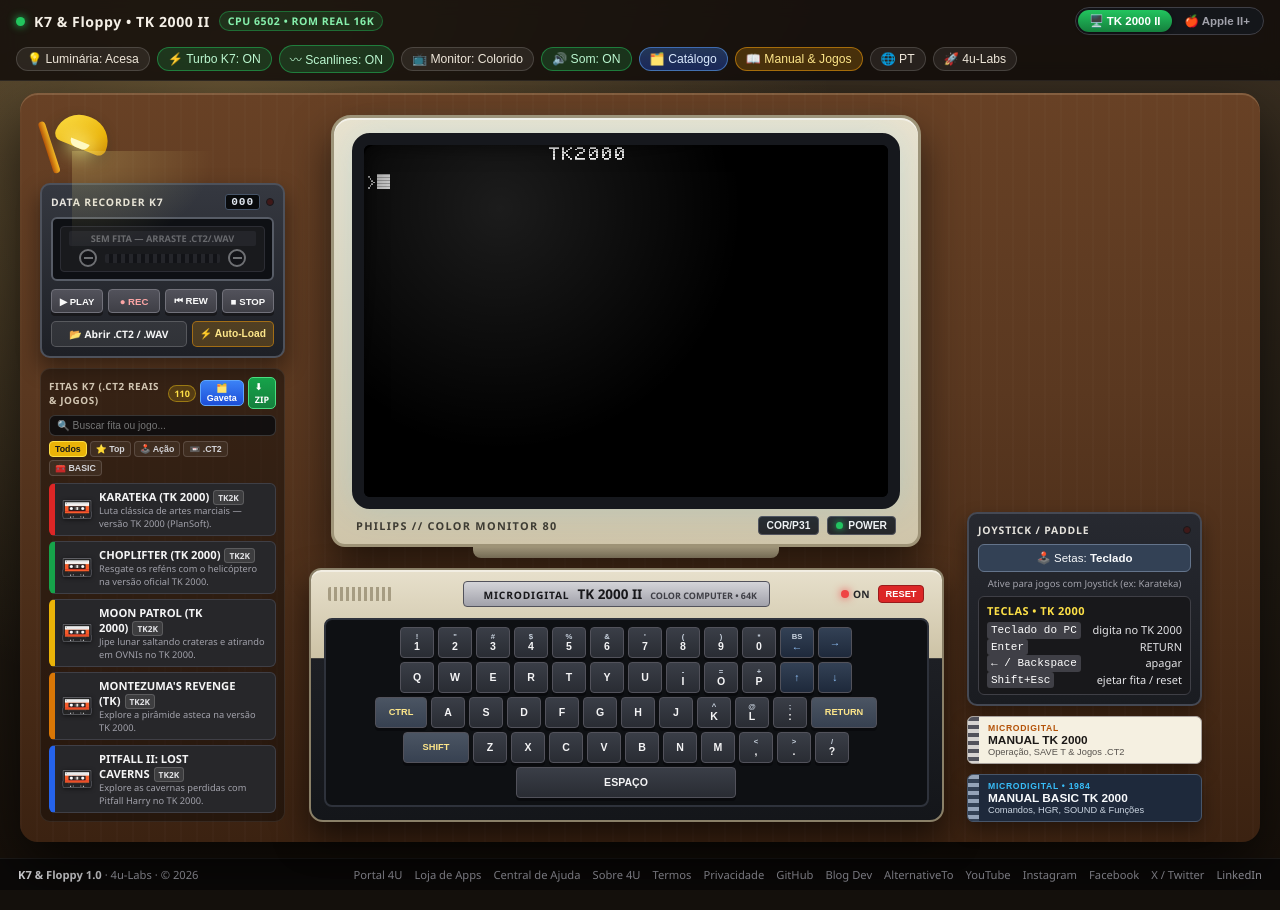
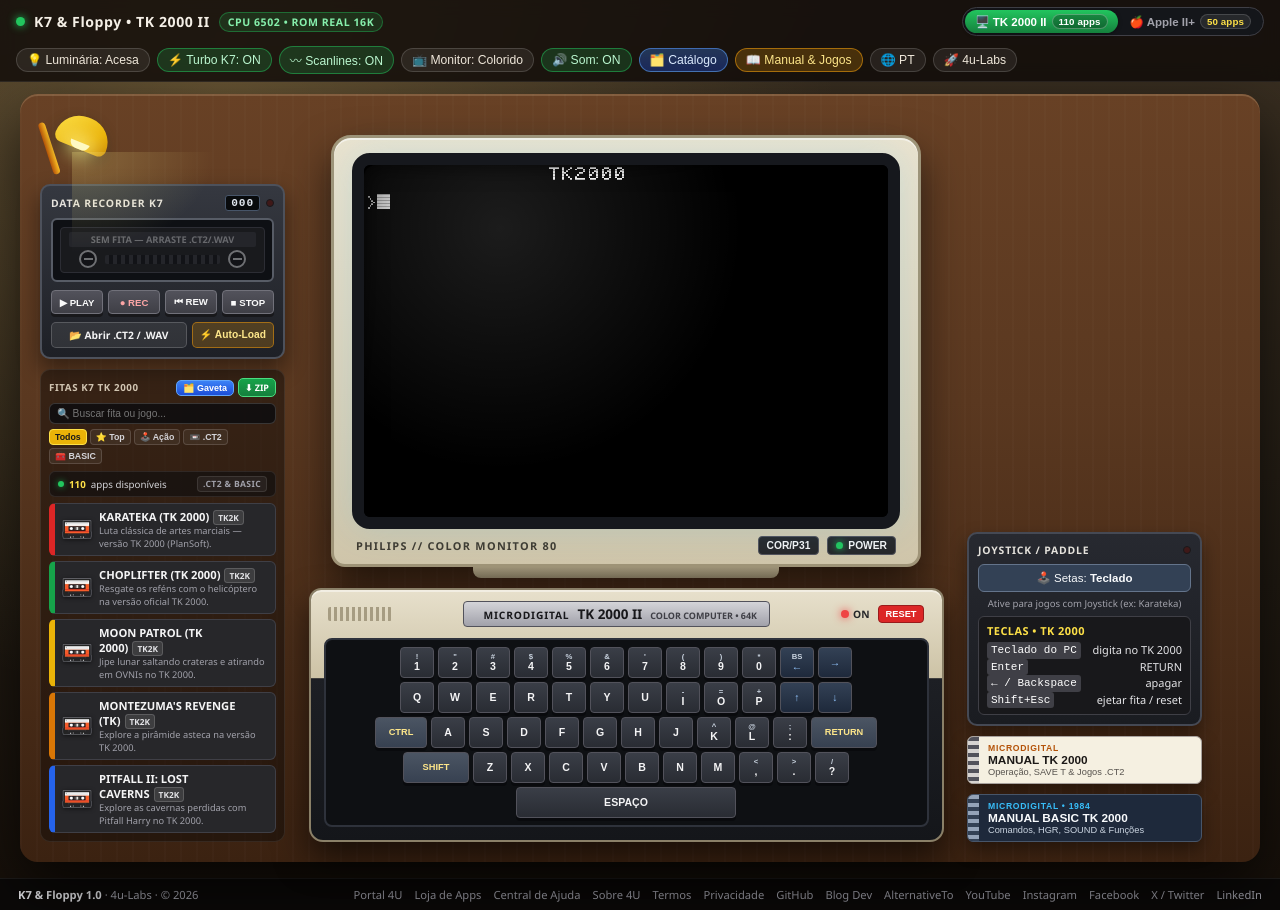
Before and after one commit to 4u-Labs/k7floppy, a website with bundled scripts: page index.html in a window 1280 px wide. Built offline with nearby package versions, Linux system fonts and the light colour scheme; files whose address does not match are found by name.

Commit message:
Show clear app count pills in switcher and rack stats bar for TK 2000 and Apple II+

```diff
--- a/index.html
+++ b/index.html
@@ -73,11 +73,11 @@
         <span class="badge" id="engine-badge">CPU 6502 • ROM REAL 16K</span>
       </div>
       <div class="machine-switcher" role="group" aria-label="Alternar computador">
-        <button id="btn-mode-tk2000" class="machine-switch-btn active" title="Usar Microdigital TK 2000 II (Gravador K7 e fitas)">
-          🖥️ TK 2000 II
+        <button id="btn-mode-tk2000" class="machine-switch-btn active" title="Usar Microdigital TK 2000 II (110 apps em fita K7)">
+          🖥️ TK 2000 II <span class="machine-count-pill" id="tk-switch-count">110 apps</span>
         </button>
-        <button id="btn-mode-apple2" class="machine-switch-btn" title="Usar Apple II+ (Drive Disk II e disquetes .DSK)">
-          🍎 Apple II+
+        <button id="btn-mode-apple2" class="machine-switch-btn" title="Usar Apple II+ (50 apps em disquete .DSK)">
+          🍎 Apple II+ <span class="machine-count-pill" id="a2-switch-count">50 apps</span>
         </button>
       </div>
       <div class="topbar-actions">
@@ -165,7 +165,6 @@
             <div class="rack-header-row">
               <div class="rack-title" id="tape-rack-title">FITAS K7 TK 2000</div>
               <div class="rack-header-actions">
-                <span class="rack-count-badge" id="tape-count-badge">110</span>
                 <button type="button" id="btn-open-tape-catalog" class="rack-catalog-btn" title="Abrir Gaveta Visual de Fitas K7 em tela cheia">🗂️ Gaveta</button>
                 <a href="https://github.com/4u-Labs/k7floppy/releases/download/v1.0.0/tk2000.zip" target="_blank" rel="noopener noreferrer" class="rack-zip-link" title="Baixar pacote completo tk2000.zip (1,5 MB) hospedado no GitHub Releases">⬇ ZIP</a>
               </div>
@@ -179,6 +178,10 @@
                 <button type="button" class="rack-pill" data-cat="ct2">📼 .CT2</button>
                 <button type="button" class="rack-pill" data-cat="apps">🧰 BASIC</button>
               </div>
+            </div>
+            <div class="rack-stats-bar" id="tape-stats-bar" aria-live="polite">
+              <span class="rack-stats-main"><span class="rack-stats-dot"></span><strong id="tape-count-badge">110</strong> <span id="tape-stats-label">apps disponíveis</span></span>
+              <span class="rack-stats-tag">.CT2 &amp; BASIC</span>
             </div>
             <div id="tape-rack" class="tape-rack"></div>
           </section>
@@ -212,9 +215,8 @@
           <!-- Pilha de Disquetes 5¼" Apple II -->
           <section class="media-rack" id="floppy-rack-section">
             <div class="rack-header-row">
-              <div class="rack-title" id="floppy-rack-title">DISQUETES 5¼" APPLE II</div>
+              <div class="rack-title" id="floppy-rack-title">DISQUETES APPLE II</div>
               <div class="rack-header-actions">
-                <span class="rack-count-badge" id="floppy-count-badge">50</span>
                 <button type="button" id="btn-open-floppy-catalog" class="rack-catalog-btn" title="Abrir Caixa Visual de Disquetes 5¼&quot; em tela cheia">🗂️ Caixa</button>
                 <a href="https://github.com/4u-Labs/k7floppy/releases/download/v1.0.0/appleii.zip" target="_blank" rel="noopener noreferrer" class="rack-zip-link" title="Baixar pacote completo appleii.zip (2,1 MB) hospedado no GitHub Releases">⬇ ZIP</a>
               </div>
@@ -228,6 +230,10 @@
                 <button type="button" class="rack-pill" data-cat="adventure">🏰 Aventura</button>
                 <button type="button" class="rack-pill" data-cat="pack">📦 Packs</button>
               </div>
+            </div>
+            <div class="rack-stats-bar" id="floppy-stats-bar" aria-live="polite">
+              <span class="rack-stats-main"><span class="rack-stats-dot"></span><strong id="floppy-count-badge">50</strong> <span id="floppy-stats-label">apps disponíveis</span></span>
+              <span class="rack-stats-tag">.DSK 5¼"</span>
             </div>
             <div id="floppy-rack" class="floppy-rack"></div>
           </section>
--- a/js/main.js
+++ b/js/main.js
@@ -287,9 +287,9 @@ function applyLanguageUI() {
   if (btnLang) btnLang.title = tr('Alternar idioma PT / EN', 'Switch language PT / EN');
 
   const tapeRackTitle = document.querySelector('#tape-rack-section .rack-title');
-  if (tapeRackTitle) tapeRackTitle.textContent = tr('FITAS K7 (.CT2 REAIS & JOGOS)', 'CASSETTE TAPES (.CT2 & GAMES)');
+  if (tapeRackTitle) tapeRackTitle.textContent = tr('FITAS K7 TK 2000', 'TK 2000 TAPES');
   const floppyRackTitle = document.querySelector('#floppy-rack-section .rack-title');
-  if (floppyRackTitle) floppyRackTitle.textContent = tr('DISQUETES 5¼" (.DSK & JOGOS)', '5¼" FLOPPY DISKS (.DSK & GAMES)');
+  if (floppyRackTitle) floppyRackTitle.textContent = tr('DISQUETES APPLE II', 'APPLE II DISKS');
 
   const tapeOpenBtn = document.querySelector('#cassette-deck .file-upload-btn');
   if (tapeOpenBtn && tapeOpenBtn.firstChild) {
@@ -1028,6 +1028,20 @@ function downloadCt2File(tapeEntry) {
   setTimeout(() => URL.revokeObjectURL(url), 1000);
 }
 
+function updateRackStatsBar(badgeId, labelId, switchId, shownCount, totalCount) {
+  const badgeEl = document.getElementById(badgeId);
+  const labelEl = document.getElementById(labelId);
+  const switchEl = document.getElementById(switchId);
+  const filtered = shownCount < totalCount;
+  if (badgeEl) badgeEl.textContent = filtered ? `${shownCount} / ${totalCount}` : String(totalCount);
+  if (labelEl) {
+    labelEl.textContent = filtered
+      ? tr('apps filtrados', 'filtered apps')
+      : tr('apps disponíveis', 'apps available');
+  }
+  if (switchEl) switchEl.textContent = `${totalCount} apps`;
+}
+
 function renderTapeRack() {
   tapeRack.innerHTML = '';
   const searchEl = document.getElementById('tape-search-input');
@@ -1046,8 +1060,7 @@ function renderTapeRack() {
     return hay.includes(query);
   });
 
-  const countBadge = document.getElementById('tape-count-badge');
-  if (countBadge) countBadge.textContent = String(filtered.length);
+  updateRackStatsBar('tape-count-badge', 'tape-stats-label', 'tk-switch-count', filtered.length, combined.length);
 
   if (filtered.length === 0) {
     const empty = document.createElement('div');
@@ -1313,8 +1326,7 @@ function renderFloppyRack() {
     return hay.includes(query);
   });
 
-  const countBadge = document.getElementById('floppy-count-badge');
-  if (countBadge) countBadge.textContent = String(filtered.length);
+  updateRackStatsBar('floppy-count-badge', 'floppy-stats-label', 'a2-switch-count', filtered.length, FLOPPY_DISKS.length);
 
   if (filtered.length === 0) {
     const empty = document.createElement('div');
--- a/style.css
+++ b/style.css
@@ -1317,15 +1317,35 @@ body:not(.lamp-on) .lamp-cone {
 }
 
 .machine-switch-btn {
+  display: inline-flex;
+  align-items: center;
+  gap: 5px;
   border: none;
   background: transparent;
   color: #a1a1aa;
   font-size: 0.72rem;
   font-weight: 700;
-  padding: 4px 11px;
+  padding: 4px 10px;
   border-radius: 999px;
   cursor: pointer;
   transition: background 0.16s ease, color 0.16s ease;
+}
+
+.machine-count-pill {
+  font-size: 0.61rem;
+  font-weight: 800;
+  padding: 1px 6px;
+  border-radius: 999px;
+  background: rgba(255, 255, 255, 0.08);
+  border: 1px solid rgba(255, 255, 255, 0.15);
+  color: #fde047;
+  letter-spacing: 0.01em;
+}
+
+.machine-switch-btn.active .machine-count-pill {
+  background: rgba(0, 0, 0, 0.26);
+  border-color: rgba(255, 255, 255, 0.28);
+  color: #ffffff;
 }
 
 .machine-switch-btn:hover {
@@ -1433,23 +1453,15 @@ body.machine-apple2 .floppy-rack {
 
 .rack-header-row .rack-title {
   margin-bottom: 0;
-  font-size: 0.62rem;
+  font-size: 0.61rem;
+  white-space: nowrap;
 }
 
 .rack-header-actions {
   display: flex;
   align-items: center;
   gap: 4px;
-}
-
-.rack-count-badge {
-  background: rgba(250, 204, 21, 0.16);
-  border: 1px solid rgba(250, 204, 21, 0.42);
-  color: #fde047;
-  font-size: 0.56rem;
-  font-weight: 800;
-  padding: 1px 5px;
-  border-radius: 999px;
+  flex-shrink: 0;
 }
 
 .rack-catalog-btn,
@@ -1466,7 +1478,64 @@ body.machine-apple2 .floppy-rack {
   display: inline-flex;
   align-items: center;
   gap: 2px;
+  white-space: nowrap;
   transition: filter 0.15s ease;
+}
+
+.rack-stats-bar {
+  display: flex;
+  align-items: center;
+  justify-content: space-between;
+  gap: 6px;
+  margin-bottom: 6px;
+  padding: 4px 8px;
+  border-radius: 6px;
+  background: rgba(9, 11, 15, 0.56);
+  border: 1px solid rgba(255, 255, 255, 0.09);
+  font-size: 0.61rem;
+  color: #d4d4d8;
+}
+
+.rack-stats-main {
+  display: inline-flex;
+  align-items: center;
+  gap: 5px;
+  min-width: 0;
+}
+
+.rack-stats-main strong {
+  color: #fde047;
+  font-weight: 800;
+}
+
+.rack-stats-dot {
+  width: 6px;
+  height: 6px;
+  border-radius: 50%;
+  background: #22c55e;
+  box-shadow: 0 0 6px rgba(34, 197, 94, 0.75);
+  flex-shrink: 0;
+}
+
+#floppy-rack-section .rack-stats-dot {
+  background: #3b82f6;
+  box-shadow: 0 0 6px rgba(59, 130, 246, 0.75);
+}
+
+#floppy-rack-section .rack-stats-main strong {
+  color: #93c5fd;
+}
+
+.rack-stats-tag {
+  font-size: 0.54rem;
+  font-weight: 800;
+  letter-spacing: 0.04em;
+  color: #a1a1aa;
+  background: rgba(255, 255, 255, 0.06);
+  border: 1px solid rgba(255, 255, 255, 0.1);
+  border-radius: 4px;
+  padding: 1px 5px;
+  flex-shrink: 0;
 }
 
 .rack-zip-link {
```
